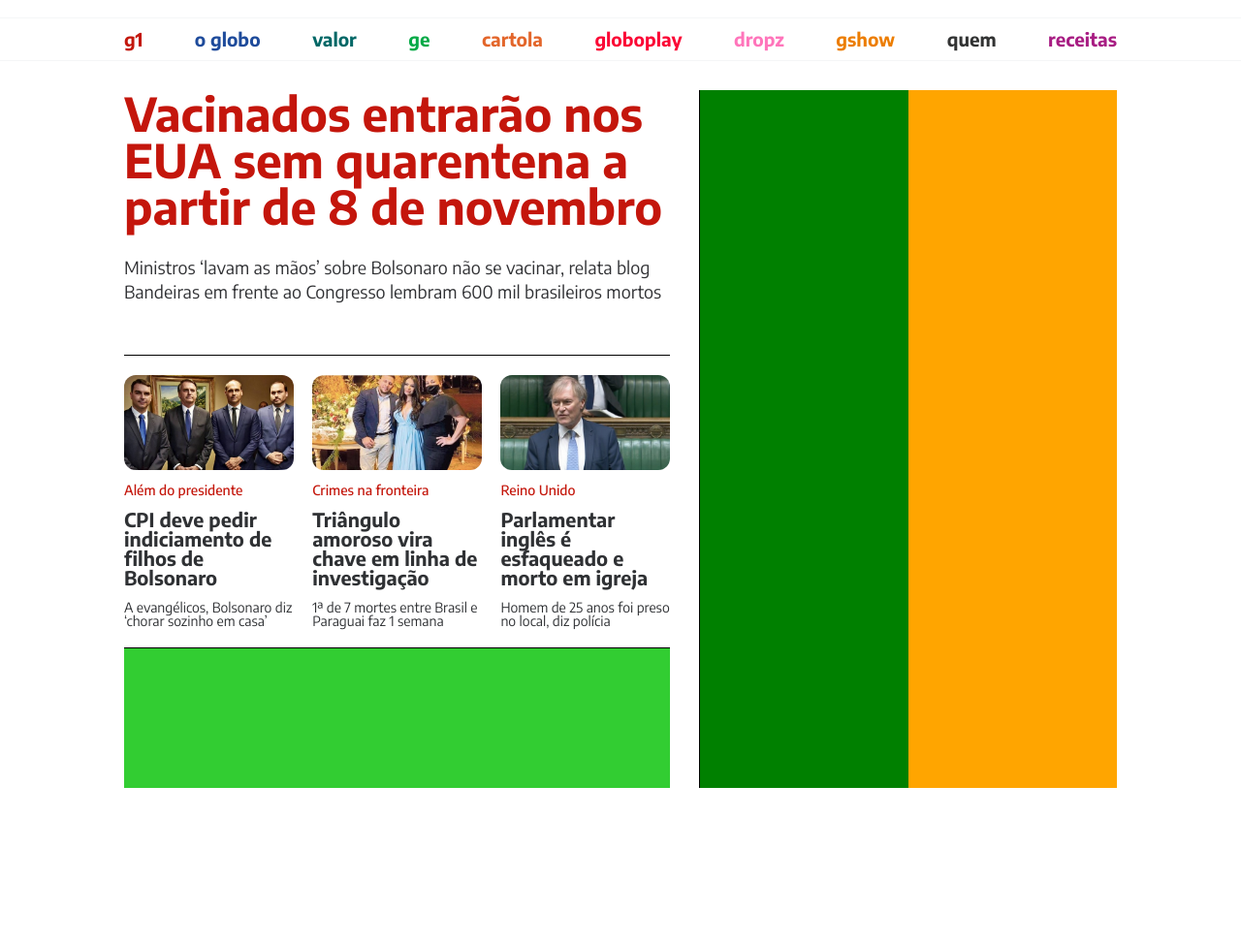
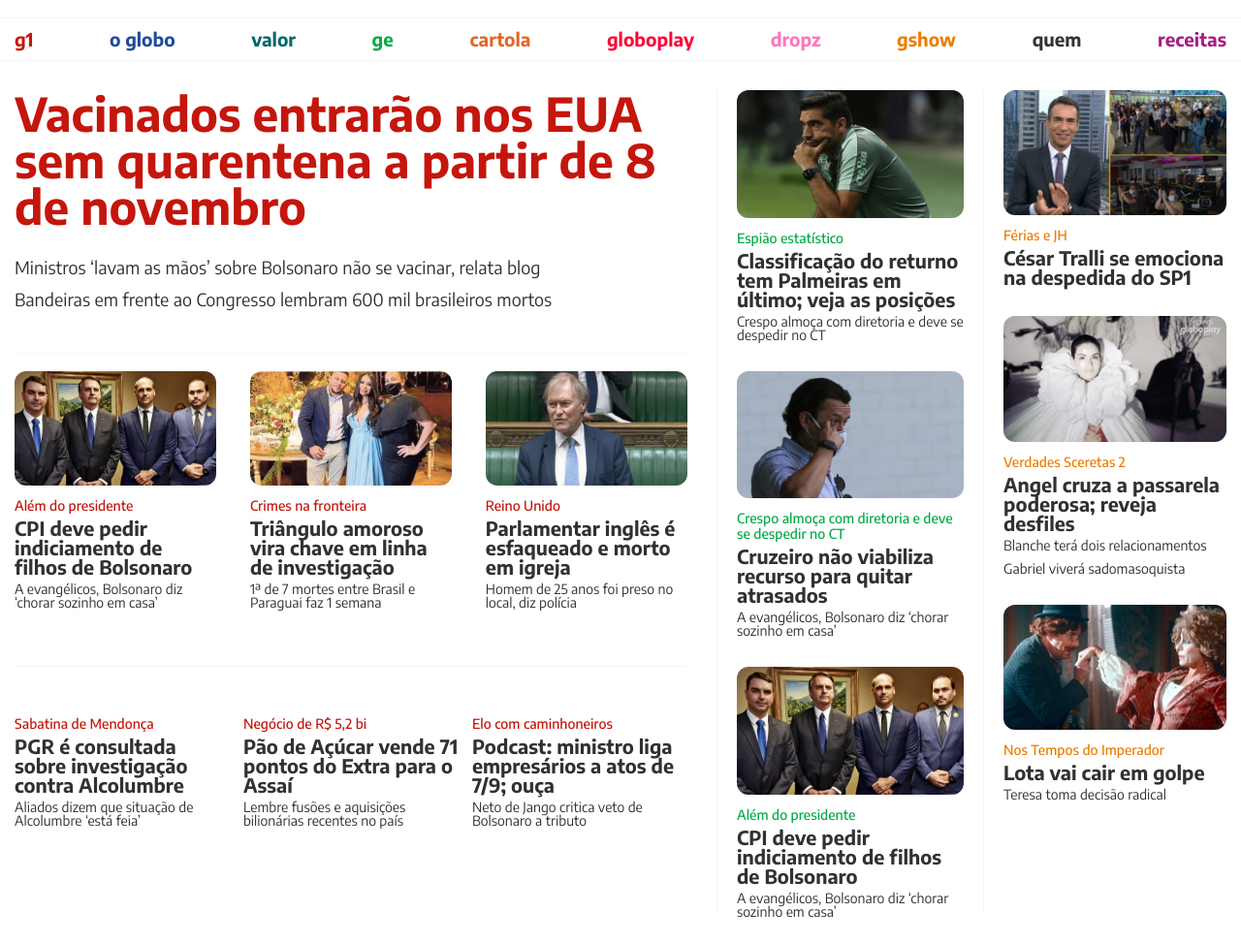
Before and after one commit to joaohdallago/Globo.com, a plain HTML site: page index.html in a window 1280 px wide. Shown: the part 61-1034 px from the top of the page at 97% size. Before the commit the page ends 904 px from the top, so only its background shows below. Drawn offline with Linux system fonts and the light colour scheme.

Commit message:
refactoring

```diff
--- a/css/style.css
+++ b/css/style.css
@@ -8,14 +8,14 @@ body {
     font-family: 'Encode Sans', sans-serif;
 }
 
+/*::::::::::::::::TOP::::::::::::::::::: */
+
 header {
     height: 80px;
 
     display: flex;
     justify-content: center;
     align-items: center;
-
-    border-bottom: solid 1px #f5f6f7;
 }
 
 header img {
@@ -24,12 +24,10 @@ header img {
 
 nav {
     height: 44px;
-
-    border-bottom: solid 1px #f5f6f7;
 }
 
 nav div {
-    width: 80%; /* em px tinha ficado muito diferente do layout base */
+    width: 1250px; /* em px tinha ficado muito diferente do layout base */
     height: 100%;
 
     display: flex;
@@ -50,27 +48,25 @@ nav div a {
 
 
 main {
-    width: 80%;
-    height: 720px;
+    width: 1250px;
+    height: 850px;
 
     display: flex;
 
     margin: 30px auto;
 }
 
+/*::::::::::::::::g1::::::::::::::::::: */
+
 .g1 {
     width: 58%;
     height: 100%;
 
     padding-right: 30px;
-
-    border-right: solid 1px black;
 }
 
 .g1 .main-news {
-    height: 38%;
-
-    border-bottom: solid 1px black;
+    height: 32%;
 }
 
 .g1 .main-news h1 {
@@ -86,88 +82,109 @@ main {
 .g1 .main-news h2 {
     font-size: 18px;
 
-    margin-bottom: 7px;
-
+    margin-bottom: 15px;
 
     color: #303134;
 }
 
 .g1 .secondary-news {
-    height: 42%;
+    height: 38%;
 
     padding: 20px 0;
 
     display: flex;
     justify-content: space-between;
     align-items: center;
-
-    border-bottom: solid 1px black;
 }
 
 .g1 .secondary-news article {
-    width: 31%;
-    height: 100%;
+    width: 30%;
 }
 
-.g1 .secondary-news div {
+.g1 .minor-news {
+    height: 30%;
+
+    border: none;
+}
+
+.g1 .minor-news article {
+    width: 32%;
+}
+
+/*::::::::::::::::ge::::::::::::::::::: */
+
+.ge {
+    width: 22%;
     height: 100%;
 
-    display: flex;
-    flex-direction: column;
-    justify-content: space-between;
+    padding: 0 20px;
 }
 
-.g1 .secondary-news img {
+.ge article {
+    height: 30%;
+}
+
+
+/*::::::::::::::::gshow::::::::::::::::::: */
+
+.gshow {
+    width: 20%;
+
+
+    padding-left: 20px;
+}
+
+/*::::::::::::::::SECONDARY NEWS::::::::::::::::::: */
+
+.secondary-news article {
+    margin-bottom: 30px;
+}
+
+.secondary-news img {
     width: 100%;
+
+    margin-bottom: 10px;
 
     border-radius: 12px;
 }
 
-.g1 .secondary-news span {
+.secondary-news span {
     font-size: 14px;
 
     font-weight: 500;
-
-    color: #c4170c;
 }
 
-.g1 .secondary-news h1 {
+.secondary-news h1 {
     font-size: 20px;
 
+    margin: 6px 0;
+
     font-weight: bold;
-
 }
 
-.g1 .secondary-news h2 {
+.secondary-news h2 {
     font-size: 14px;
+
+    margin-bottom: 10px;
 }
 
-.g1 .tertiary-news {
-    height: 20%;
+/*::::::::::::::::DIVIDERS::::::::::::::::::: */
 
-    background-color: limegreen;
+.bottom-divider {
+    border-bottom: solid 1px #f5f6f7;
 }
 
-.ge {
-    width: 21%;
-    height: 100%;
-
-    background-color: green;
+.right-divider {
+    border-right: solid 1px #f5f6f7;
 }
 
-.gshow {
-    width: 21%;
-    height: 100%;
-
-    background-color: orange;
-}
+/*::::::::::::::::HOVERS::::::::::::::::::: */
 
 a:hover, a div:hover {
     opacity: 0.7;
-
 }
 
-/*::::::::::::COLORS::::::::::::::::::: */
+/*::::::::::::::::COLORS::::::::::::::::::: */
 
 .red {
     color: #C3170C;
--- a/index.html
+++ b/index.html
@@ -1,5 +1,5 @@
 <!DOCTYPE html>
-<html lang="en">
+<html lang="pt-br">
 
 <head>
     <meta charset="UTF-8">
@@ -12,15 +12,18 @@
 
     <link rel="stylesheet" href="css/reset.css">
     <link rel="stylesheet" href="css/style.css">
-    <title>Globo.com</title>
+    <title>globo.com</title>
+    <link rel="shortcut icon" href="https://www.globo.com/favicon.ico" type="image/x-icon">
 </head>
 
 <body>
-    <header>
-        <a href="globo.com"><img src="/assets/image.png" alt="logo"></a>
+    <header class="bottom-divider">
+        <a href="globo.com">
+            <img src="/assets/image.png" alt="logo">
+        </a>
+    </header>
 
-    </header>
-    <nav>
+    <nav class="bottom-divider">
         <div>
             <a href="globo.com" class="red">g1</a>
             <a href="globo.com" class="blue">o globo</a>
@@ -36,8 +39,8 @@
     </nav>
 
     <main>
-        <section class="g1">
-            <section class="main-news">
+        <section class="g1 right-divider">
+            <section class="main-news bottom-divider">
                 <article>
                     <a href="globo.com">
                         <div>
@@ -51,13 +54,13 @@
                 </article>
             </section>
 
-            <section class="secondary-news">
+            <section class="secondary-news bottom-divider">
                 <article>
                     <a href="globo.com">
                         <div>
                             <img src="assets/alem-do-presidente.jpeg" alt="alem-do-presidente">
 
-                            <span>Além do presidente</span>
+                            <span class="red">Além do presidente</span>
 
                             <h1>CPI deve pedir indiciamento de filhos de Bolsonaro</h1>
 
@@ -71,7 +74,7 @@
                         <div>
                             <img src="assets/crimes-na-fronteira.jpeg" alt="crimes-na-fronteira">
 
-                            <span>Crimes na fronteira</span>
+                            <span class="red">Crimes na fronteira</span>
 
                             <h1>Triângulo amoroso vira chave em linha de investigação</h1>
 
@@ -85,7 +88,7 @@
                         <div>
                             <img src="assets/reino-unido.jpeg" alt="reino-unido">
 
-                            <span>Reino Unido</span>
+                            <span class="red">Reino Unido</span>
 
                             <h1>Parlamentar inglês é esfaqueado e morto em igreja</h1>
 
@@ -95,13 +98,138 @@
                 </article>
             </section>
 
-            <section class="tertiary-news"></section>
+            <section class="secondary-news minor-news">
+                <article>
+                    <a href="globo.com">
+                        <div>
+                            <span class="red">Sabatina de Mendonça</span>
+
+                            <h1>PGR é consultada sobre investigação contra Alcolumbre</h1>
+
+                            <h2>Aliados dizem que situação de Alcolumbre ‘está feia’</h2>
+                        </div>
+                    </a>
+                </article>
+
+                <article>
+                    <a href="globo.com">
+                        <div>
+                            <span class="red">Negócio de R$ 5,2 bi</span>
+
+                            <h1>Pão de Açúcar vende 71 pontos do Extra para o Assaí</h1>
+
+                            <h2>Lembre fusões e aquisições bilionárias recentes no país</h2>
+                        </div>
+                    </a>
+                </article>
+
+                <article>
+                    <a href="globo.com">
+                        <div>
+                            <span class="red">Elo com caminhoneiros</span>
+
+                            <h1>Podcast: ministro liga empresários a atos de 7/9; ouça</h1>
+
+                            <h2>Neto de Jango critica veto de Bolsonaro a tributo</h2>
+                        </div>
+                    </a>
+                </article>
+            </section>
+        </section>
         </section>
 
-        <section class="ge"></section>
+        <section class="ge right-divider">
+            <section class="secondary-news">
+                <article>
+                    <a href="globo.com">
+                        <div>
+                            <img src="assets/espiao-estatistico.jpeg" alt="espiao-estatistico">
 
-        <section class="gshow"></section>
+                            <span class="green">Espião estatístico</span>
+
+                            <h1>Classificação do returno tem Palmeiras em último; veja as posições</h1>
+
+                            <h2>Crespo almoça com diretoria e deve se despedir no CT</h2>
+                        </div>
+                    </a>
+                </article>
+
+                <article>
+                    <a href="globo.com">
+                        <div>
+                            <img src="assets/greve-segue-na-raposa.jpeg" alt="greve-segue-na-raposa">
+
+                            <span class="green">Crespo almoça com diretoria e deve se despedir no CT</span>
+
+                            <h1>Cruzeiro não viabiliza recurso para quitar atrasados</h1>
+
+                            <h2>A evangélicos, Bolsonaro diz ‘chorar sozinho em casa’</h2>
+                        </div>
+                    </a>
+                </article>
+
+                <article>
+                    <a href="globo.com">
+                        <div>
+                            <img src="assets/alem-do-presidente.jpeg" alt="alem-do-presidente">
+
+                            <span class="green">Além do presidente</span>
+
+                            <h1>CPI deve pedir indiciamento de filhos de Bolsonaro</h1>
+
+                            <h2>A evangélicos, Bolsonaro diz ‘chorar sozinho em casa’</h2>
+                        </div>
+                    </a>
+                </article>
+            </section>
+        </section>
+        <section class="gshow">
+            <section class="secondary-news">
+                <article>
+                    <a href="globo.com">
+                        <div>
+                            <img src="assets/ferias-e-jh.jpeg" alt="ferias-e-jh">
+
+                            <span class="yellow">Férias e JH</span>
+
+                            <h1>César Tralli se emociona na despedida do SP1</h1>
+                        </div>
+                    </a>
+                </article>
+
+                <article>
+                    <a href="globo.com">
+                        <div>
+                            <img src="assets/verdades-secretas-2.jpeg" alt="verdades-secretas-2">
+
+                            <span class="yellow">Verdades Sceretas 2</span>
+
+                            <h1>Angel cruza a passarela poderosa; reveja desfiles</h1>
+
+                            <h2>Blanche terá dois relacionamentos</h2>
+
+                            <h2>Gabriel viverá sadomasoquista</h2>
+                        </div>
+                    </a>
+                </article>
+
+                <article>
+                    <a href="globo.com">
+                        <div>
+                            <img src="assets/nos-tempos-do-imperador.jpeg" alt="nos-tempos-do-imperador">
+
+                            <span class="yellow">Nos Tempos do Imperador</span>
+
+                            <h1>Lota vai cair em golpe</h1>
+
+                            <h2>Teresa toma decisão radical</h2>
+                        </div>
+                    </a>
+                </article>
+            </section>
+        </section>
     </main>
+
 </body>
 
 </html>
```
